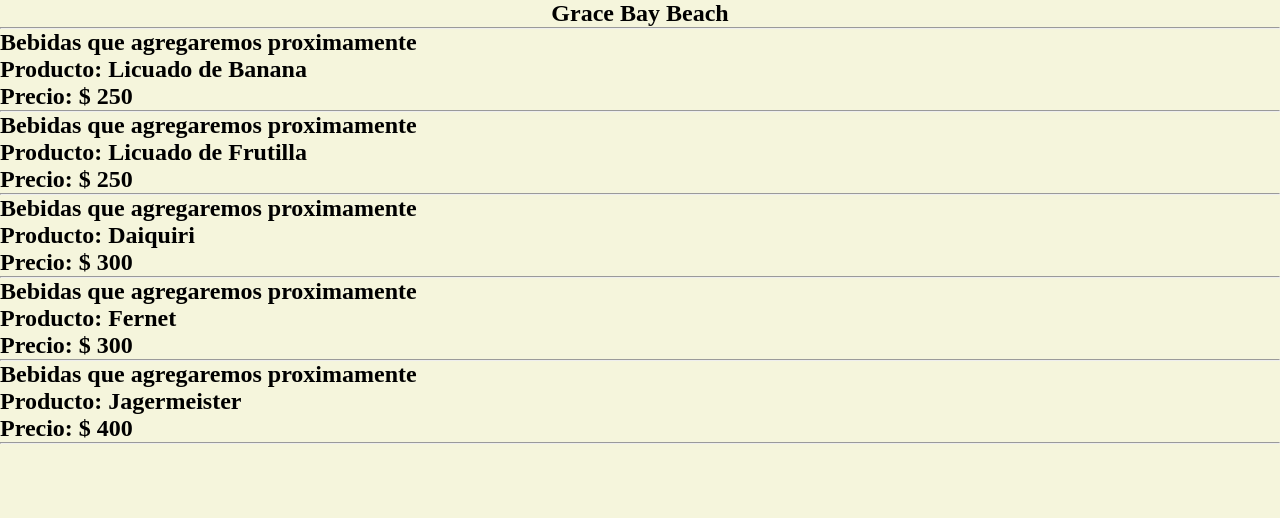
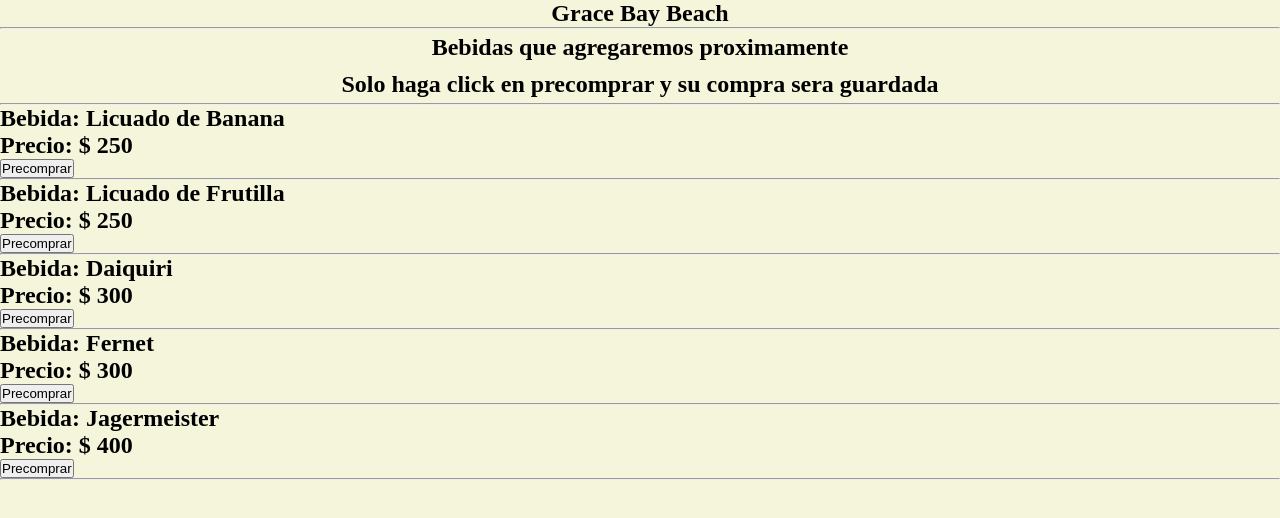
Before and after one commit to Thomi55/JS2022, a plain HTML site: page index.html in a window 1280 px wide. Drawn offline with Linux system fonts and the light colour scheme.

Commit message:
nuevo js

```diff
--- /dev/null
+++ b/codigo.js
@@ -0,0 +1,3 @@
+let numero = 23;
+
+alert(numero)
--- a/css/estilo.css
+++ b/css/estilo.css
@@ -10,3 +10,8 @@ body{
 .titulo{
     text-align: center;
 }
+
+.titulo2{
+    text-align: center;
+    padding: 5px;
+}
--- a/index.html
+++ b/index.html
@@ -12,12 +12,12 @@
         Grace Bay Beach
     </h2>
     <hr>
+    <h2 class="titulo2">Bebidas que agregaremos proximamente</h2>
+    <h2 class="titulo2">Solo haga click en precomprar y su compra sera guardada</h2>
+    <hr>
+    <div id="proximo">
 
-
-
-
-
-
+    </div>
 
     <script src="js/main.js"> </script>
 </body>
--- a/js/main.js
+++ b/js/main.js
@@ -34,11 +34,25 @@ bebidas.push(new Bebida(3,'Fernet',300));
 bebidas.push(new Bebida(3,'Jagermeister',400));
 console.log(bebidas);
 
+let divBeb = document.getElementById("proximo");
+
 for (const bebida of bebidas) {
     let divBebida = document.createElement("div")
-    divBebida.innerHTML=`<h2>Bebidas que agregaremos proximamente</h2>
-                        <h2>Producto: ${bebida.nombre}</h2>
+    divBebida.innerHTML=`<h2>Bebida: ${bebida.nombre}</h2>
                         <h2>Precio: $ ${bebida.precio} </h2>
+                        <button id='${bebida.id}' class='botonComprar'>Precomprar</button>
                         <hr> `;
-    document.body.append(divBebida);
+    divBeb.append(divBebida);
 }
+
+let button = document.getElementsByClassName('botonComprar')
+console.log(button);
+
+for (const boton of button) {
+    boton.addEventListener("click", function () {
+        console.log(this.id);
+        let encontrar = bebidas.find(bebida => bebida.id==this.id);
+        console.log(encontrar);
+    })
+
+}
```
